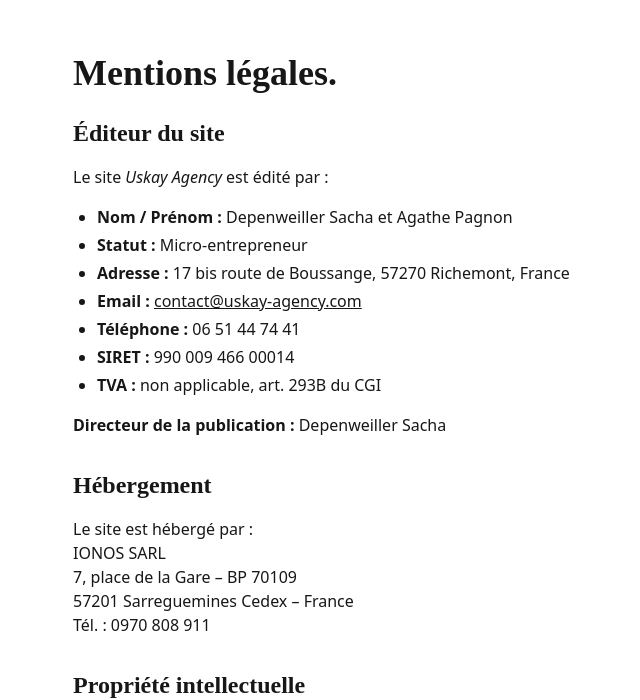
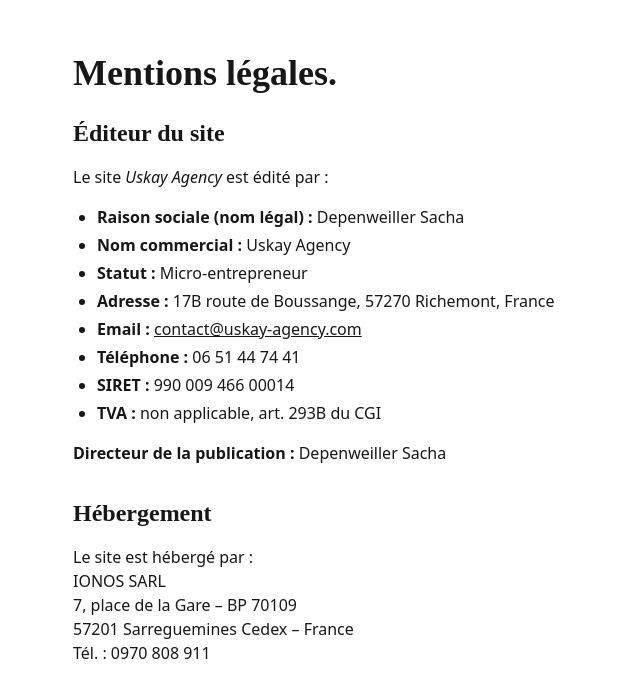
Before and after one commit to sdepen/uskay-agency, a Next.js app: page /mentions-legales in a window 1280 px wide. Shown: the part 107-807 px from the top of the page, without its empty margins (215-855 px from the left). Built offline with nearby package versions, Linux system fonts and the light colour scheme; a web font is replaced by a local one.

Commit message:
Fix: mentions légales

```diff
--- a/src/app/mentions-legales/page.tsx
+++ b/src/app/mentions-legales/page.tsx
@@ -20,13 +20,16 @@
         </p>
         <ul className="list-disc pl-6 space-y-1">
           <li>
-            <strong>Nom / Prénom :</strong> Depenweiller Sacha et Agathe Pagnon
+            <strong>Raison sociale (nom légal) :</strong> Depenweiller Sacha
+          </li>
+          <li>
+          <strong>Nom commercial :</strong> Uskay Agency
           </li>
           <li>
             <strong>Statut :</strong> Micro-entrepreneur
           </li>
           <li>
-            <strong>Adresse :</strong> 17 bis route de Boussange, 57270 Richemont, France
+            <strong>Adresse :</strong> 17B route de Boussange, 57270 Richemont, France
           </li>
           <li>
             <strong>Email :</strong>{" "}
```
